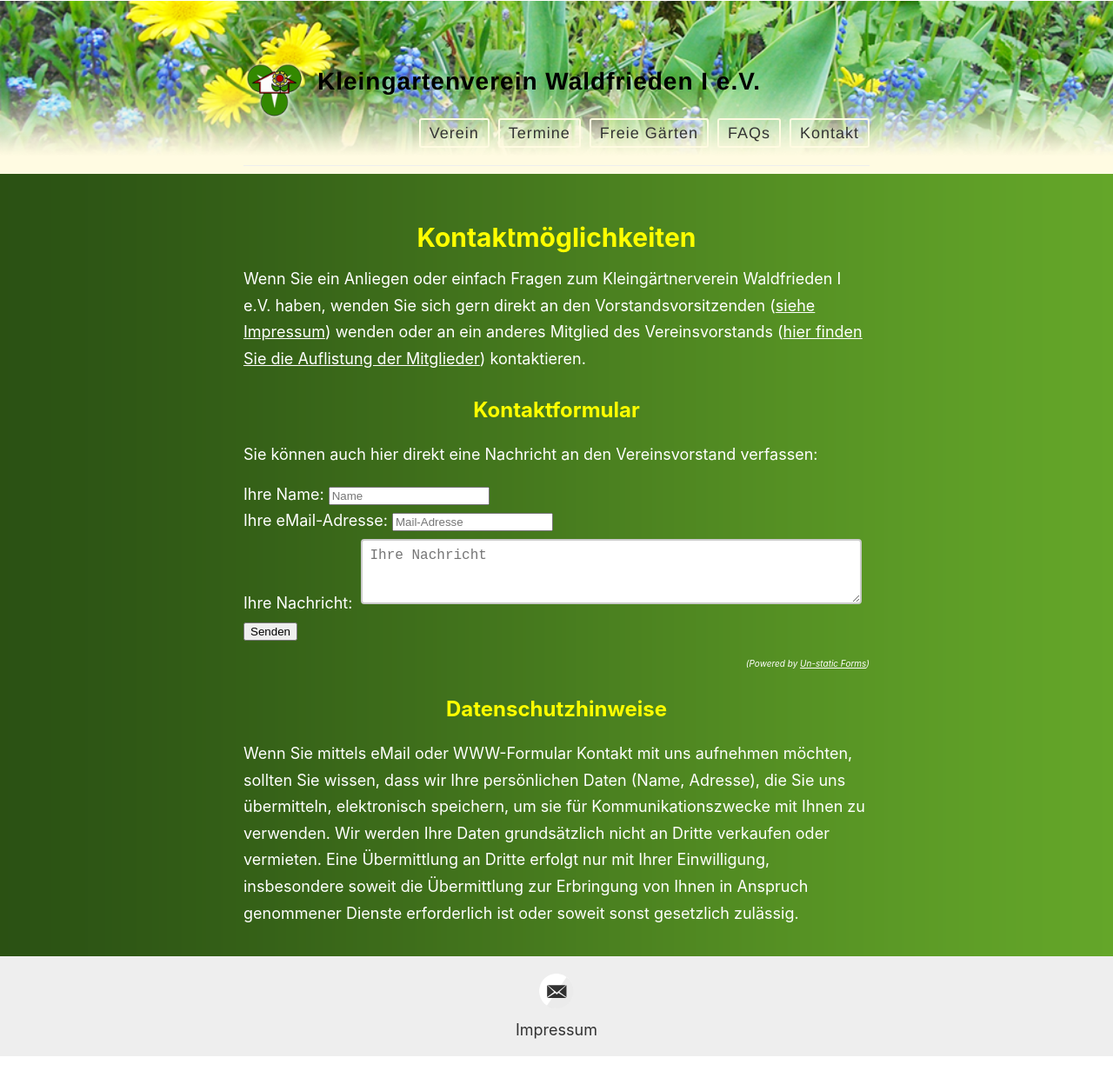
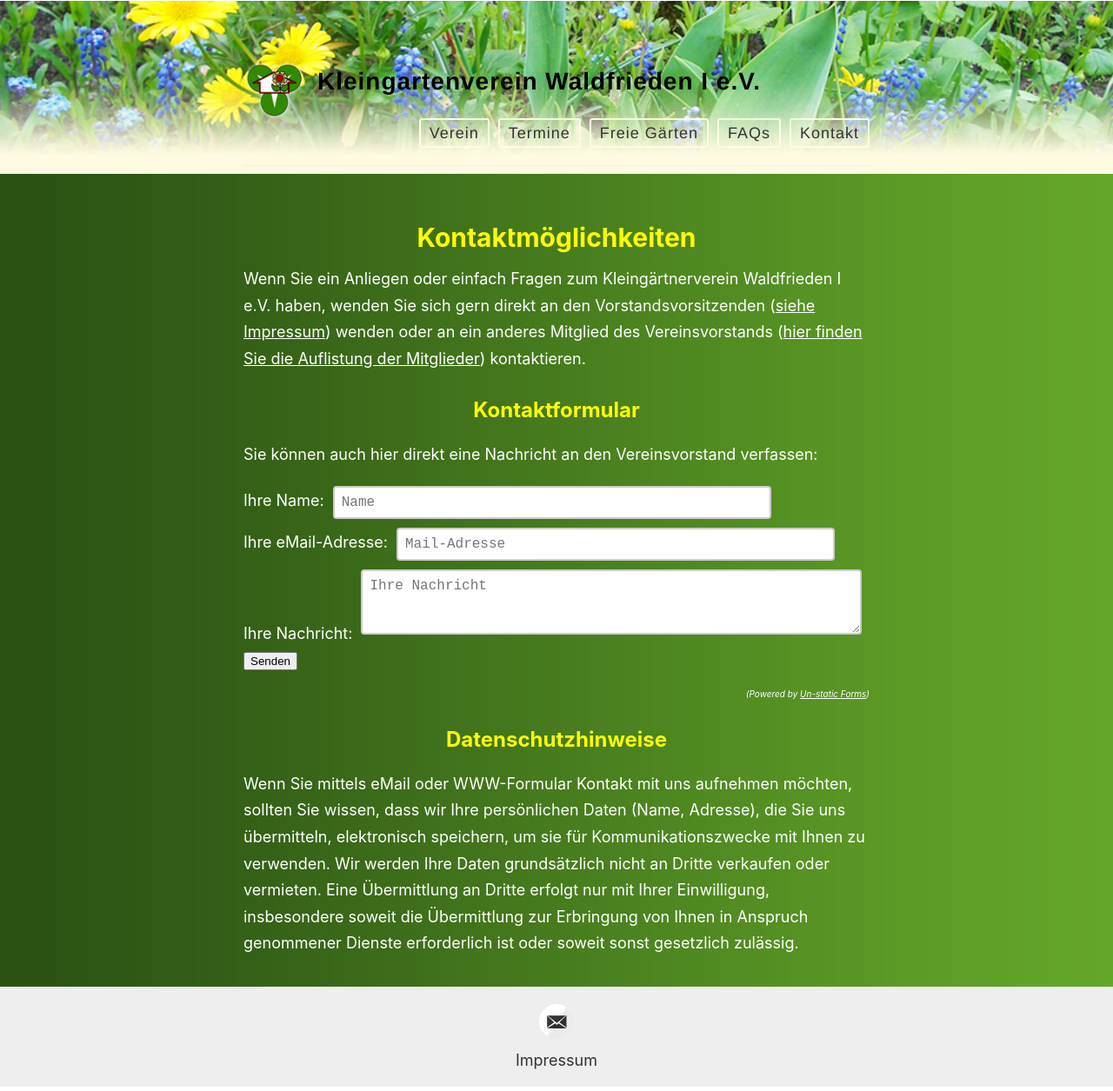
Before and after one commit to der-Frankie/kgv-website-dev.github.io, a Jekyll site: the page built from _pages/kontakt.md, in a window 1280 px wide. Shown: the whole page at 87% size. Built offline with Jekyll 4.4.1, drawn with Linux system fonts in a browser that asks for light colours; before the commit the page ends 1220 px from its top, so only the background shows below that.

Commit message:
Verfeinerung

```diff
--- a/assets/style.scss
+++ b/assets/style.scss
@@ -88,9 +88,10 @@ p {
   margin: 15px 0;
 }
 
-input[email], input[text] {
+input {
   width: 70%;
   font-size: 16px;
+  font-family: monospace;
   padding: 8px;
   box-sizing: border-box;
   border: 2px solid #ccc;
```
